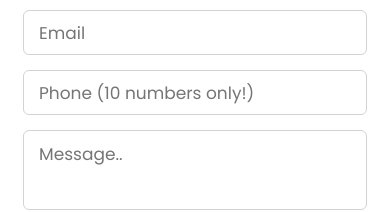
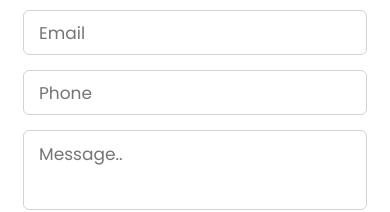
Before and after one commit to speakerhiresydney/speakerhiresydney.github.io, a plain HTML site: page index.html in a window 390 px wide. Shown: the part 2990-3202 px from the top of the page. Drawn offline with nearby package versions, Linux system fonts and the light colour scheme.

Commit message:
new phone

```diff
--- a/index.html
+++ b/index.html
@@ -154,7 +154,7 @@
                                 <input type="email" name="email" placeholder="Email" name="_replyto" required>
                             </div>
                             <div class="field phone">
-                                <input type="tel" name="phone" placeholder="Phone (10 numbers only!)" pattern="[0-9]{10}" required>
+                                <input type="tel" name="phone" placeholder="Phone" required>
                             </div>
                         </div>
                         <div class="field textarea">
```
Also changed, not shown: privacyPolicy.html (+1 -1 lines), termsOfService.html (+1 -1 lines).
